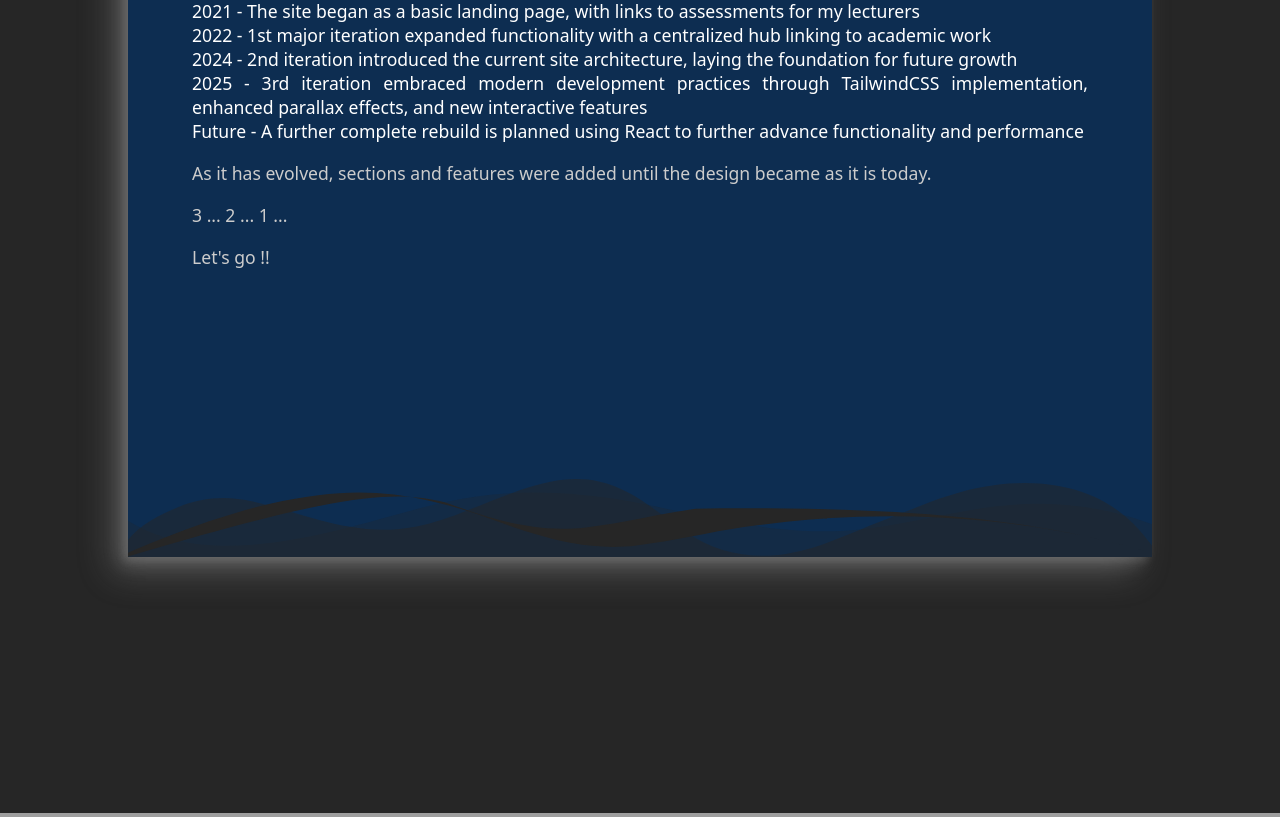
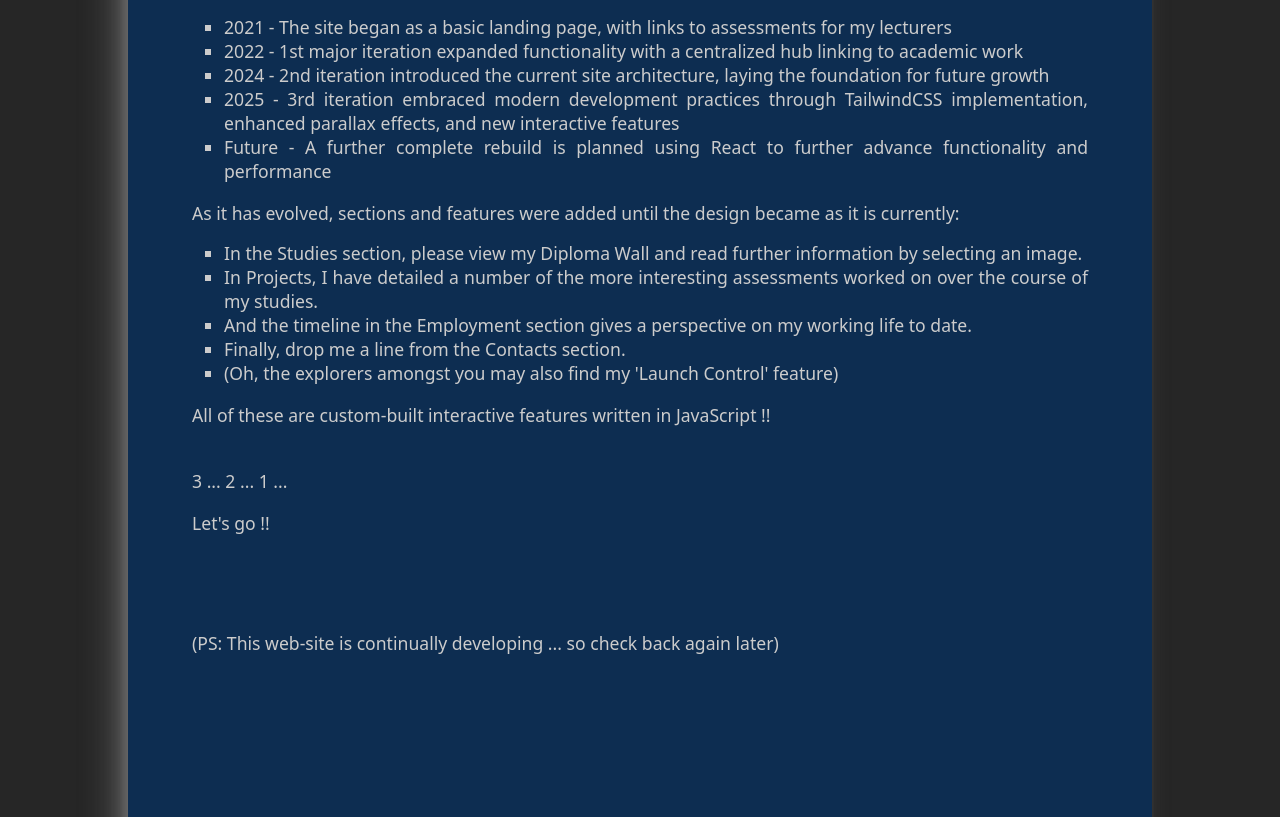
Before and after one commit to SteveSchrader65/Portfolio, a PHP site: page / in a window 1280 px wide. Shown: the part 821-1638 px from the top of the page. Run offline with PHP 8.4, Linux system fonts and the light colour scheme; some web fonts are replaced; grey boxes are pictures that could not be loaded.

Commit message:
backup: Files prior to re-coding Studies section

```diff
--- a/css/styles.css
+++ b/css/styles.css
@@ -886,6 +886,10 @@ body:not(motion-reduce) {
   margin-right: -0.5rem;
 }
 
+.mb-4 {
+  margin-bottom: 1rem;
+}
+
 .mb-8 {
   margin-bottom: 2rem;
 }
@@ -894,6 +898,10 @@ body:not(motion-reduce) {
   margin-left: 0.5rem;
 }
 
+.ml-8 {
+  margin-left: 2rem;
+}
+
 .ml-auto {
   margin-left: auto;
 }
@@ -920,10 +928,6 @@ body:not(motion-reduce) {
 
 .grid {
   display: grid;
-}
-
-.contents {
-  display: contents;
 }
 
 .hidden {
@@ -1211,11 +1215,6 @@ body:not(motion-reduce) {
 .text-light-colour1 {
   --tw-text-opacity: 1;
   color: rgb(0 0 0 / var(--tw-text-opacity, 1));
-}
-
-.text-light-colour2 {
-  --tw-text-opacity: 1;
-  color: rgb(255 255 255 / var(--tw-text-opacity, 1));
 }
 
 .text-light-navTextColour {
@@ -1237,14 +1236,6 @@ body:not(motion-reduce) {
 .outline-none {
   outline: 2px solid transparent;
   outline-offset: 2px;
-}
-
-.transition {
-  transition-property: color, background-color, border-color, text-decoration-color, fill, stroke, opacity, box-shadow, transform, filter, -webkit-backdrop-filter;
-  transition-property: color, background-color, border-color, text-decoration-color, fill, stroke, opacity, box-shadow, transform, filter, backdrop-filter;
-  transition-property: color, background-color, border-color, text-decoration-color, fill, stroke, opacity, box-shadow, transform, filter, backdrop-filter, -webkit-backdrop-filter;
-  transition-timing-function: cubic-bezier(0.4, 0, 0.2, 1);
-  transition-duration: 150ms;
 }
 
 .transition-\[top\] {
@@ -1576,6 +1567,27 @@ main {
 
 .curve .shape-fill:is(.dark *) {
   fill: #262626;
+}
+
+/* || Overview */
+
+#block1 p:last-of-type {
+  margin-top: 6rem;
+}
+
+#block1 ul {
+  margin-left: 2rem;
+  --tw-text-opacity: 1;
+  color: rgb(255 255 255 / var(--tw-text-opacity, 1));
+}
+
+#block1 ul:is(.dark *) {
+  --tw-text-opacity: 1;
+  color: rgb(204 204 204 / var(--tw-text-opacity, 1));
+}
+
+#block1 ul {
+  list-style-type: square;
 }
 
 /* || Studies */
@@ -2609,11 +2621,6 @@ main {
   color: rgb(38 38 38 / var(--tw-text-opacity, 1));
 }
 
-.dark\:text-dark-colour2:is(.dark *) {
-  --tw-text-opacity: 1;
-  color: rgb(0 0 0 / var(--tw-text-opacity, 1));
-}
-
 .dark\:text-dark-navTextColour:is(.dark *) {
   --tw-text-opacity: 1;
   color: rgb(212 188 43 / var(--tw-text-opacity, 1));
@@ -2622,11 +2629,6 @@ main {
 .dark\:text-dark-textColour:is(.dark *) {
   --tw-text-opacity: 1;
   color: rgb(204 204 204 / var(--tw-text-opacity, 1));
-}
-
-.dark\:text-dark-colour1:is(.dark *) {
-  --tw-text-opacity: 1;
-  color: rgb(255 255 255 / var(--tw-text-opacity, 1));
 }
 
 .dark\:shadow-dropShadowDark:is(.dark *) {
--- a/index.html
+++ b/index.html
@@ -99,20 +99,27 @@
         <div class="text_block" id="block1">
           <p>Welcome to my digital workspace !! </p>
           <p>It is my hope that this portfolio serves to demonstrate my developing capabilities across modern web technologies; from clean front-end implementations to robust database solutions.</p>
-          <p>Since its inception in 2021, this platform has evolved from a simple list of links placed against a backdrop, into the fully-fledged portfolio site you are seeing today.</p>
-          <ul class="text-light-colour2 dark:text-dark-colour1">
+          <p class="mb-4">Since its inception in 2021, this platform has evolved from a simple list of links placed against an image backdrop, into the fully-fledged portfolio site you are seeing today.</p>
+          <ul class="ml-8">
             <li>2021 - The site began as a basic landing page, with links to assessments for my lecturers</li>
             <li>2022 - 1st major iteration expanded functionality with a centralized hub linking to academic work</li>
             <li>2024 - 2nd iteration introduced the current site architecture, laying the foundation for future growth</li>
             <li>2025 - 3rd iteration embraced modern development practices through TailwindCSS implementation, enhanced parallax effects, and new interactive features</li>
             <li>Future - A further complete rebuild is planned using React to further advance functionality and performance</li>
           </ul>
-          <!-- Should also mention contents of website -->
-          <p>As it has evolved, sections and features were added until the design became as it is today.</p>
-          <p></p>
-          <p></p>
+          <p class="mb-4">As it has evolved, sections and features were added until the design became as it is currently:</p>
+          <ul class="ml-8">
+            <li>In the Studies section, please view my Diploma Wall and read further information by selecting an image.</li>
+            <li>In Projects, I have detailed a number of the more interesting assessments worked on over the course of my studies.</li>
+            <li>And the timeline in the Employment section gives a perspective on my working life to date.</li>
+            <li>Finally, drop me a line from the Contacts section.</li>
+            <li>(Oh, the explorers amongst you may also find my 'Launch Control' feature)</li>
+          </ul>
+          <p>All of these are custom-built interactive features written in JavaScript !!</p>
+          <br>
           <p>3 ... 2 ... 1 ...</p>
           <p>Let's go !!</p>
+          <p>(PS: This web-site is continually developing ... so check back again later)</p>
           <div class="blockEnd"></div>
           <div class="curve">
             <svg data-name="Layer 1" xmlns="http://www.w3.org/2000/svg" viewBox="0 0 1200 120" preserveAspectRatio="none">
@@ -139,9 +146,9 @@
             </span>
           </p>
           <p>Hello and thank you for visiting my online portfolio, where innovation meets practical experience in web development and programming. I am excited to showcase the skills and projects that I have developed since making the life-changing decision to return to full-time studies.</p>
-          <p>After two decades in the transport industry, I reached a pivotal moment and chose to pursue a long-held passion for IT and programming - an interest that had been with me since my teen years.</p>
-          <p>In 2019, I took the bold step of returning to studies, a journey that culminated in earning Diplomas of Advanced Programming (2023) and Front-End Web Development (2024). This transition has allowed me to combine my extensive professional experience with cutting-edge technical skills.</p>
-          <p>Throughout this journey, I have worked to develop my knowledge in numerous programming languages and frameworks, with a particular enthusiasm for JavaScript and its modern frameworks. I've also gained valuable experience working directly with clients, gathering requirements, and
+          <p>In 2019 - after two decades in the transport industry - I reached a pivotal moment and chose to pursue a long-held passion for IT and programming; an interest that had been with me since my teen years.</p>
+          <p>This transitional journey culminated in Diplomas of Advanced Programming (2023) and Front-End Web Development (2024), and has allowed me to combine my prior professional experience with cutting-edge technical skills.</p>
+          <p>Throughout, I have worked to develop my knowledge in numerous programming languages and frameworks, with a particular enthusiasm for JavaScript and its modern frameworks. I've also gained valuable experience working directly with clients, gathering requirements, and
             implementing solutions based on user feedback. My involvement in team projects has honed my abilities in project planning, UI development, and collaborative problem-solving.</p>
           <p>Since completing formal studies, I continue to expand my skill-set through tutorials and online courses, delving into frameworks such as NodeJS and ThreeJS. From crafting responsive websites to developing mobile applications and complex database solutions, my work demonstrates
             both technical versatility and a commitment to continuous learning.</p>
--- a/js/script.js
+++ b/js/script.js
@@ -904,7 +904,6 @@ function init() {
     - Confirm full responsiveness for all functionality                 3d
       (Modify parallax settings for responsive sizing of Launch Control images)
     - Implement new Diploma card animations                 						2d
-    - Re-write Overview text                                            1h
     - Ask Maria to test it !!
   */
   setViewingMode()
```
Also changed, not shown: css/tailwind.css.
